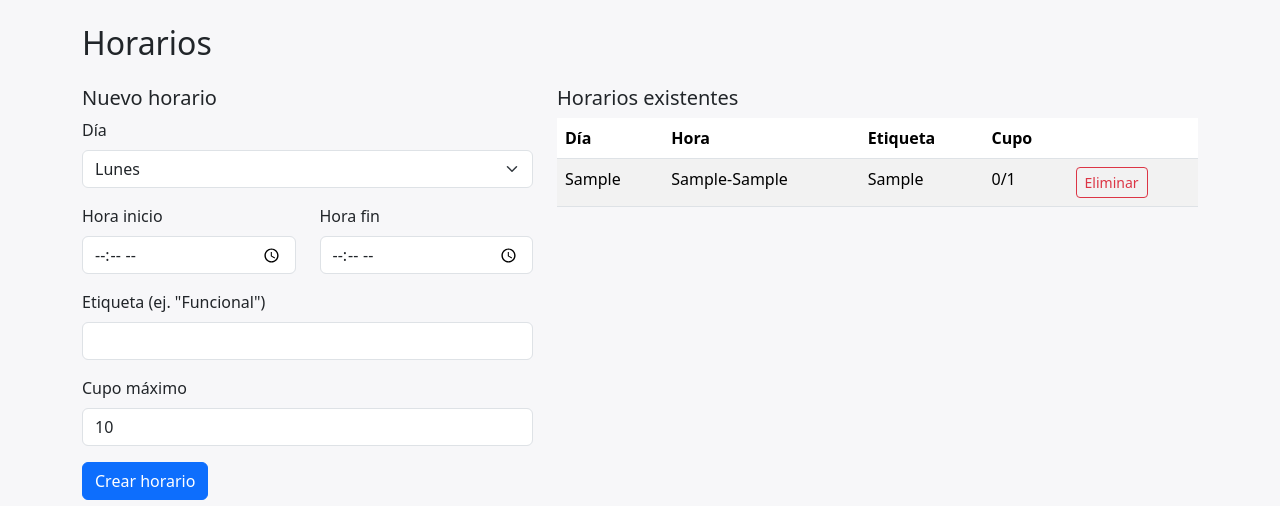
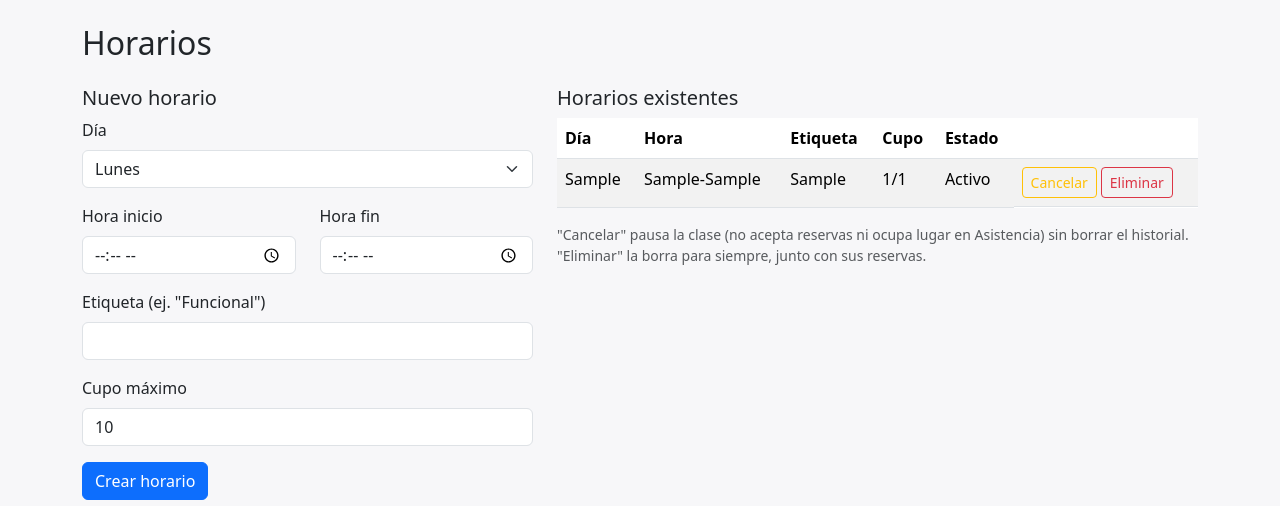
Before and after one commit to SolJosefinaMercado/mi-gimnasio, a Flask app: page /admin/horarios in a window 1280 px wide. Shown: the part 47-553 px from the top of the page. Run offline with Flask 3, Linux system fonts and the light colour scheme; the visitor is signed in with stand-in values (Sample User, id 1); tables that the repository leaves empty hold one stand-in row (values such as "Sample post"); some libraries are stand-ins or nearby versions.

Commit message:
Cancelar/reactivar clases y reinicio automático de cupos por semana
- Horarios: nuevo botón "Cancelar" (además de "Eliminar") que pausa
  una clase sin borrar su historial de reservas/asistencia. Se puede
  "Reactivar" en cualquier momento. Los horarios cancelados no
  aparecen en la reserva pública ni en Asistencia.
- Inscripciones: se agrega una columna "semana" (lunes de la semana
  de la reserva). El cupo disponible y el listado de anotados ahora
  se calculan por semana actual, así que los turnos se liberan solos
  cada lunes sin tener que borrar y recrear los horarios. Los
  clientes tienen que volver a reservar cada semana (con un click,
  gracias a que ya quedan identificados en su dispositivo).
- Migración automática: agrega las columnas nuevas (horarios.activo,
  inscripciones.semana) a bases ya desplegadas sin perder datos.

```diff
--- a/app.py
+++ b/app.py
@@ -6,7 +6,7 @@ from urllib.parse import quote
 from flask import Flask, g, redirect, render_template, request, session, url_for, flash
 from sqlalchemy import (
     Boolean, Column, Date, Float, ForeignKey, Integer, MetaData, String,
-    Table, Text, UniqueConstraint, create_engine, text,
+    Table, Text, UniqueConstraint, create_engine, inspect, text,
 )
 from sqlalchemy.exc import IntegrityError
 
@@ -61,6 +61,7 @@ horarios_t = Table(
     Column("hora_fin", String, nullable=False),
     Column("etiqueta", String),
     Column("cupo_maximo", Integer, nullable=False),
+    Column("activo", Boolean, nullable=False),
 )
 
 inscripciones_t = Table(
@@ -69,6 +70,7 @@ inscripciones_t = Table(
     Column("cliente_id", Integer, ForeignKey("clientes.id", ondelete="CASCADE"), nullable=False),
     Column("horario_id", Integer, ForeignKey("horarios.id", ondelete="CASCADE"), nullable=False),
     Column("activa", Boolean, nullable=False),
+    Column("semana", Date),
     UniqueConstraint("cliente_id", "horario_id"),
 )
 
@@ -117,10 +119,22 @@ def close_db(exception=None):
 
 def init_db():
     metadata.create_all(engine)
+    inspector = inspect(engine)
+    horarios_cols = {c["name"] for c in inspector.get_columns("horarios")}
+    inscripciones_cols = {c["name"] for c in inspector.get_columns("inscripciones")}
     with engine.begin() as conn:
+        # Migraciones livianas para bases ya desplegadas antes de estas columnas existir.
+        if "activo" not in horarios_cols:
+            conn.execute(text("ALTER TABLE horarios ADD COLUMN activo BOOLEAN NOT NULL DEFAULT TRUE"))
+        if "semana" not in inscripciones_cols:
+            conn.execute(text("ALTER TABLE inscripciones ADD COLUMN semana DATE"))
         existe = conn.execute(text("SELECT 1 FROM configuracion WHERE id = 1")).fetchone()
         if not existe:
             conn.execute(text("INSERT INTO configuracion (id, alias_mp, whatsapp_numero) VALUES (1, '', '')"))
+
+
+def inicio_semana(fecha):
+    return fecha - timedelta(days=fecha.weekday())
 
 
 # ---------- Modelos livianos sobre filas de la base ----------
@@ -192,32 +206,40 @@ class Horario:
         self.cupo_maximo = row["cupo_maximo"]
         self.cupo_disponible = cupo_disponible
         self.inscripciones = inscripciones or []
+        self.activo = bool(row["activo"])
 
 
-def _cupo_disponible(db, horario_id, cupo_maximo):
+def _cupo_disponible(db, horario_id, cupo_maximo, semana):
     usados = db.execute(
-        text("SELECT COUNT(*) AS c FROM inscripciones WHERE horario_id = :hid AND activa = :activa"),
-        {"hid": horario_id, "activa": True},
+        text("SELECT COUNT(*) AS c FROM inscripciones WHERE horario_id = :hid AND activa = :activa AND semana = :semana"),
+        {"hid": horario_id, "activa": True, "semana": semana},
     ).mappings().fetchone()["c"]
     return cupo_maximo - usados
 
 
-def listar_horarios(db, dia_semana=None, con_inscripciones=False):
+def listar_horarios(db, dia_semana=None, con_inscripciones=False, solo_activos=True, semana=None):
+    semana = semana or inicio_semana(date.today())
     query = "SELECT * FROM horarios"
+    conditions = []
     params = {}
     if dia_semana:
-        query += " WHERE dia_semana = :dia"
+        conditions.append("dia_semana = :dia")
         params["dia"] = dia_semana
+    if solo_activos:
+        conditions.append("activo = :activo")
+        params["activo"] = True
+    if conditions:
+        query += " WHERE " + " AND ".join(conditions)
     query += " ORDER BY CASE dia_semana " + " ".join(
         f"WHEN '{d}' THEN {i}" for i, d in enumerate(DIAS)
     ) + " END, hora_inicio"
     rows = db.execute(text(query), params).mappings().fetchall()
     horarios = []
     for row in rows:
-        cupo = _cupo_disponible(db, row["id"], row["cupo_maximo"])
+        cupo = _cupo_disponible(db, row["id"], row["cupo_maximo"], semana)
         inscripciones = []
         if con_inscripciones:
-            inscripciones = listar_inscripciones_de_horario(db, row["id"])
+            inscripciones = listar_inscripciones_de_horario(db, row["id"], semana)
         horarios.append(Horario(row, cupo, inscripciones))
     return horarios
 
@@ -232,14 +254,15 @@ class Inscripcion:
         self.horario = horario
 
 
-def listar_inscripciones_de_horario(db, horario_id):
+def listar_inscripciones_de_horario(db, horario_id, semana):
     rows = db.execute(
         text(
             "SELECT i.*, c.id AS c_id, c.nombre AS c_nombre, c.dni AS c_dni, c.telefono AS c_telefono, "
             "c.email AS c_email, c.activo AS c_activo "
-            "FROM inscripciones i JOIN clientes c ON c.id = i.cliente_id WHERE i.horario_id = :hid"
+            "FROM inscripciones i JOIN clientes c ON c.id = i.cliente_id "
+            "WHERE i.horario_id = :hid AND i.semana = :semana"
         ),
-        {"hid": horario_id},
+        {"hid": horario_id, "semana": semana},
     ).mappings().fetchall()
     result = []
     for row in rows:
@@ -251,15 +274,15 @@ def listar_inscripciones_de_horario(db, horario_id):
     return result
 
 
-def listar_inscripciones_de_cliente(db, cliente_id):
+def listar_inscripciones_de_cliente(db, cliente_id, semana):
     rows = db.execute(
         text(
             "SELECT i.*, h.*, i.id AS i_id FROM inscripciones i JOIN horarios h ON h.id = i.horario_id "
-            "WHERE i.cliente_id = :cid AND i.activa = :activa "
+            "WHERE i.cliente_id = :cid AND i.activa = :activa AND i.semana = :semana "
             "ORDER BY CASE h.dia_semana " + " ".join(f"WHEN '{d}' THEN {n}" for n, d in enumerate(DIAS)) +
             " END, h.hora_inicio"
         ),
-        {"cid": cliente_id, "activa": True},
+        {"cid": cliente_id, "activa": True, "semana": semana},
     ).mappings().fetchall()
     result = []
     for row in rows:
@@ -422,6 +445,7 @@ def reservar():
     db = get_db()
     dni = request.form.get("dni", "").strip() or session.get("cliente_dni", "")
     horario_id = request.form["horario_id"]
+    semana_actual = inicio_semana(date.today())
 
     if not dni:
         flash("Necesitás ingresar tu DNI para reservar.", "error")
@@ -434,19 +458,19 @@ def reservar():
     identificar_cliente(cliente)
 
     horario_row = db.execute(text("SELECT * FROM horarios WHERE id = :hid"), {"hid": horario_id}).mappings().fetchone()
-    if not horario_row:
-        flash("Ese horario ya no existe.", "error")
+    if not horario_row or not horario_row["activo"]:
+        flash("Ese horario ya no está disponible.", "error")
         return redirect(url_for("index"))
 
     ya_inscripto = db.execute(
-        text("SELECT 1 FROM inscripciones WHERE cliente_id = :cid AND horario_id = :hid AND activa = :activa"),
-        {"cid": cliente.id, "hid": horario_id, "activa": True},
+        text("SELECT 1 FROM inscripciones WHERE cliente_id = :cid AND horario_id = :hid AND activa = :activa AND semana = :semana"),
+        {"cid": cliente.id, "hid": horario_id, "activa": True, "semana": semana_actual},
     ).fetchone()
     if ya_inscripto:
-        flash("Ya tenés una reserva en ese horario.", "error")
+        flash("Ya tenés una reserva en ese horario esta semana.", "error")
         return redirect(url_for("index"))
 
-    cupo = _cupo_disponible(db, horario_id, horario_row["cupo_maximo"])
+    cupo = _cupo_disponible(db, horario_id, horario_row["cupo_maximo"], semana_actual)
     if cupo <= 0:
         flash("Ese horario ya no tiene cupo disponible.", "error")
         return redirect(url_for("index"))
@@ -456,11 +480,14 @@ def reservar():
         {"cid": cliente.id, "hid": horario_id},
     ).mappings().fetchone()
     if existente:
-        db.execute(text("UPDATE inscripciones SET activa = :activa WHERE id = :id"), {"activa": True, "id": existente["id"]})
+        db.execute(
+            text("UPDATE inscripciones SET activa = :activa, semana = :semana WHERE id = :id"),
+            {"activa": True, "semana": semana_actual, "id": existente["id"]},
+        )
     else:
         db.execute(
-            text("INSERT INTO inscripciones (cliente_id, horario_id, activa) VALUES (:cid, :hid, :activa)"),
-            {"cid": cliente.id, "hid": horario_id, "activa": True},
+            text("INSERT INTO inscripciones (cliente_id, horario_id, activa, semana) VALUES (:cid, :hid, :activa, :semana)"),
+            {"cid": cliente.id, "hid": horario_id, "activa": True, "semana": semana_actual},
         )
     db.commit()
     flash("¡Turno reservado!", "success")
@@ -478,7 +505,7 @@ def mi_cuenta():
         cliente = obtener_cliente_por_dni(db, dni)
         if cliente:
             identificar_cliente(cliente)
-            inscripciones = listar_inscripciones_de_cliente(db, cliente.id)
+            inscripciones = listar_inscripciones_de_cliente(db, cliente.id, inicio_semana(date.today()))
     config = obtener_config(db)
     mensaje = (
         f"Hola! Soy {cliente.nombre} (DNI {cliente.dni}), te envío el comprobante de mi pago."
@@ -645,17 +672,28 @@ def admin_horarios():
     if request.method == "POST":
         db.execute(
             text(
-                "INSERT INTO horarios (dia_semana, hora_inicio, hora_fin, etiqueta, cupo_maximo) "
-                "VALUES (:dia, :inicio, :fin, :etiqueta, :cupo)"
+                "INSERT INTO horarios (dia_semana, hora_inicio, hora_fin, etiqueta, cupo_maximo, activo) "
+                "VALUES (:dia, :inicio, :fin, :etiqueta, :cupo, :activo)"
             ),
             {
                 "dia": request.form["dia_semana"], "inicio": request.form["hora_inicio"], "fin": request.form["hora_fin"],
-                "etiqueta": request.form.get("etiqueta"), "cupo": int(request.form["cupo_maximo"]),
+                "etiqueta": request.form.get("etiqueta"), "cupo": int(request.form["cupo_maximo"]), "activo": True,
             },
         )
         db.commit()
         return redirect(url_for("admin_horarios"))
-    return render_template("admin/horarios.html", horarios=listar_horarios(db), dias=DIAS)
+    return render_template("admin/horarios.html", horarios=listar_horarios(db, solo_activos=False), dias=DIAS)
+
+
+@app.route("/admin/horarios/<int:horario_id>/cancelar", methods=["POST"])
+@admin_required
+def admin_horario_cancelar(horario_id):
+    db = get_db()
+    row = db.execute(text("SELECT activo FROM horarios WHERE id = :id"), {"id": horario_id}).mappings().fetchone()
+    if row:
+        db.execute(text("UPDATE horarios SET activo = :activo WHERE id = :id"), {"activo": not row["activo"], "id": horario_id})
+        db.commit()
+    return redirect(url_for("admin_horarios"))
 
 
 @app.route("/admin/horarios/<int:horario_id>/eliminar", methods=["POST"])
@@ -689,7 +727,7 @@ def admin_asistencia():
             db.rollback()
         return redirect(url_for("admin_asistencia", fecha=fecha_sel))
 
-    horarios = listar_horarios(db, dia_semana=dia_nombre, con_inscripciones=True)
+    horarios = listar_horarios(db, dia_semana=dia_nombre, con_inscripciones=True, semana=inicio_semana(fecha_dt))
     rows = db.execute(text("SELECT inscripcion_id FROM asistencias WHERE fecha = :fecha"), {"fecha": fecha_dt}).mappings().fetchall()
     asistencias_hoy = {r["inscripcion_id"] for r in rows}
     return render_template(
--- a/templates/admin/horarios.html
+++ b/templates/admin/horarios.html
@@ -38,16 +38,20 @@
   <div class="col-md-7">
     <h5>Horarios existentes</h5>
     <table class="table table-striped bg-white">
-      <thead><tr><th>Día</th><th>Hora</th><th>Etiqueta</th><th>Cupo</th><th></th></tr></thead>
+      <thead><tr><th>Día</th><th>Hora</th><th>Etiqueta</th><th>Cupo</th><th>Estado</th><th></th></tr></thead>
       <tbody>
         {% for h in horarios %}
-        <tr>
+        <tr class="{{ 'table-secondary' if not h.activo }}">
           <td>{{ h.dia_semana }}</td>
           <td>{{ h.hora_inicio }}-{{ h.hora_fin }}</td>
           <td>{{ h.etiqueta or '-' }}</td>
           <td>{{ h.cupo_disponible }}/{{ h.cupo_maximo }}</td>
-          <td>
-            <form method="POST" action="{{ url_for('admin_horario_eliminar', horario_id=h.id) }}" onsubmit="return confirm('¿Eliminar horario?');">
+          <td>{{ 'Activo' if h.activo else 'Cancelado' }}</td>
+          <td class="d-flex gap-1">
+            <form method="POST" action="{{ url_for('admin_horario_cancelar', horario_id=h.id) }}">
+              <button type="submit" class="btn btn-sm btn-outline-warning">{{ 'Cancelar' if h.activo else 'Reactivar' }}</button>
+            </form>
+            <form method="POST" action="{{ url_for('admin_horario_eliminar', horario_id=h.id) }}" onsubmit="return confirm('¿Eliminar horario? También se borran sus reservas.');">
               <button type="submit" class="btn btn-sm btn-outline-danger">Eliminar</button>
             </form>
           </td>
@@ -55,6 +59,7 @@
         {% endfor %}
       </tbody>
     </table>
+    <p class="text-muted small">"Cancelar" pausa la clase (no acepta reservas ni ocupa lugar en Asistencia) sin borrar el historial. "Eliminar" la borra para siempre, junto con sus reservas.</p>
   </div>
 </div>
 {% endblock %}
```
